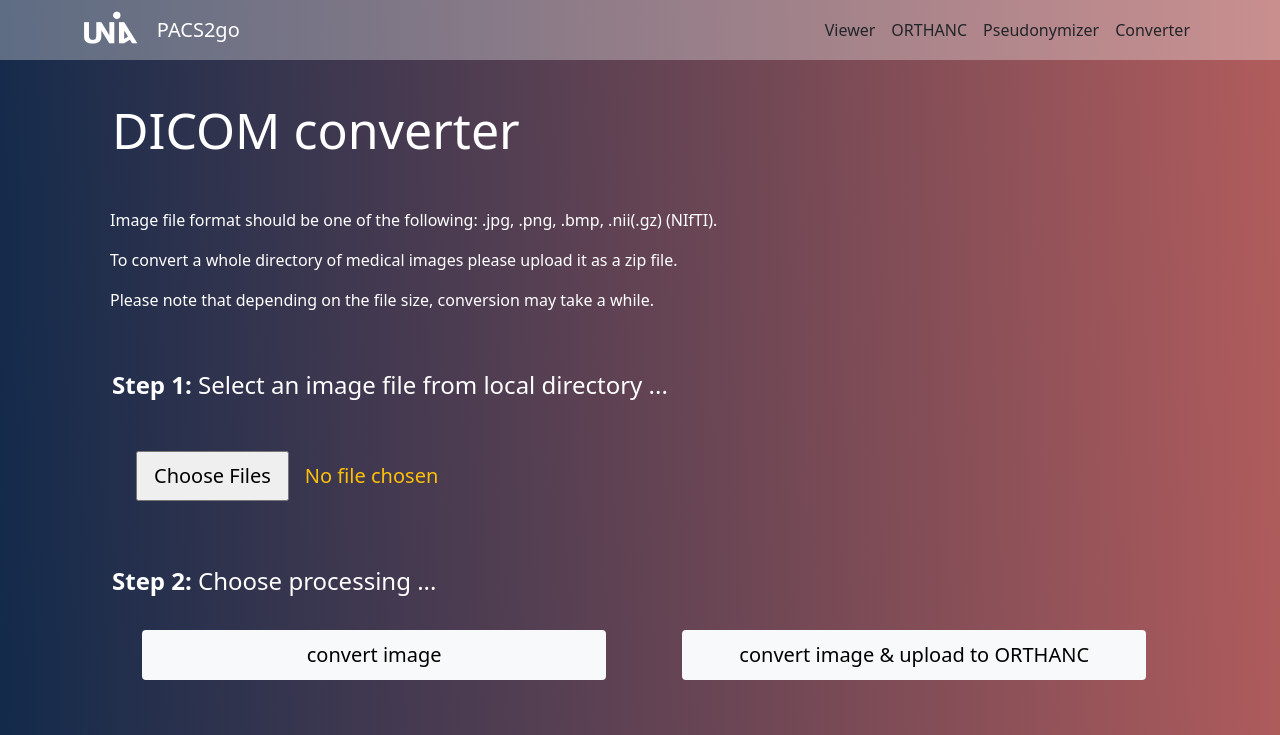
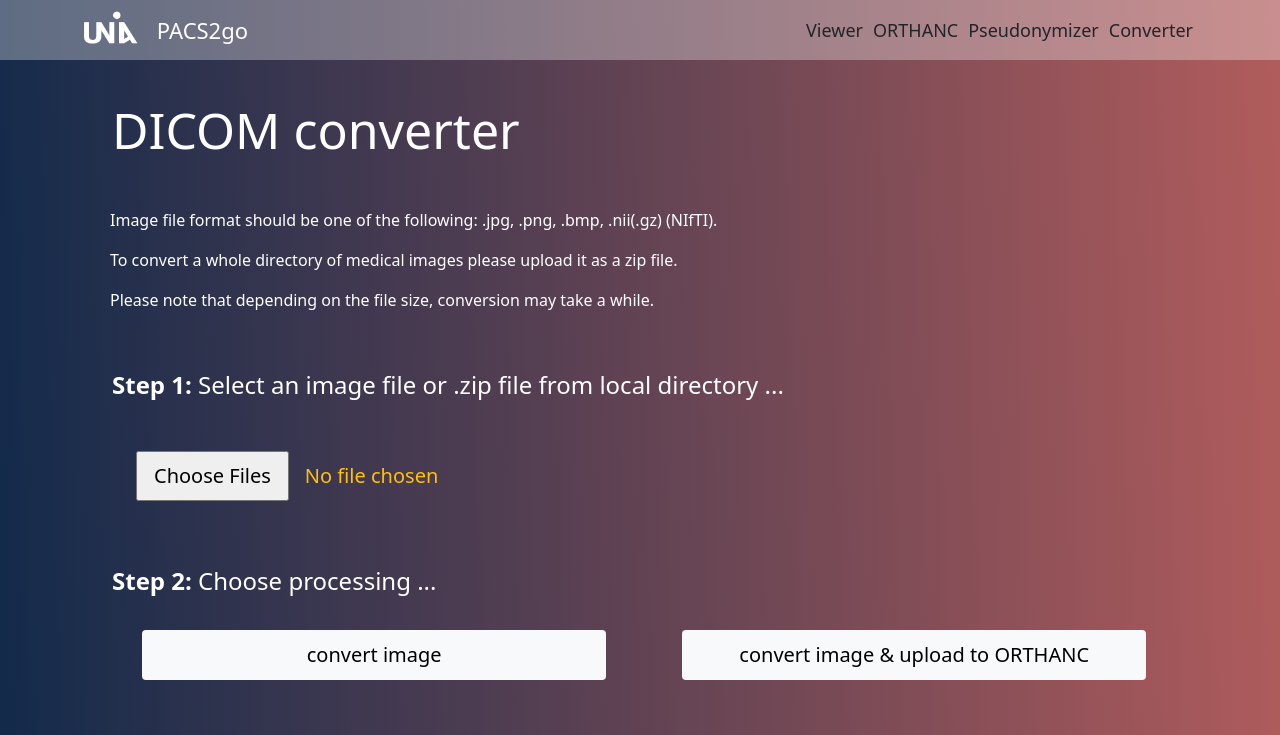
Before and after one commit to frankkramer-lab/PACS2go, a Flask app: page /converter in a window 1280 px wide. Shown: the top 735 px of the page. Run offline with Flask 2, Linux system fonts and the light colour scheme; parts of the project's set-up code (start-up, migrations or seed data) failed here and were passed over.

Commit message:
more css styling #15

```diff
--- a/config/assets/style.css
+++ b/config/assets/style.css
@@ -11,11 +11,25 @@
         background: rgba(255,255,255,0.31);
         height: 60px;
 }
-.navbar-light .navbar-brand {
+.my-navbar-brand{
         color: var(--bs-white);
+        font-size: 22px;
+        text-decoration: none;
 }
-.navbar-light .navbar-nav .nav-link {
+.my-navbar-brand:hover {
+        color: var(--bs-white);
+        text-decoration: none;
+        text-shadow: 0  0 15px #1b1b1b;
+}
+.my-nav-link {
         color: var(--bs-dark);
+        font-size: 18px;
+        text-decoration: none;
+        padding: 0 5px;
+}
+.my-nav-link:hover {
+        color: var(--bs-warning);
+        text-shadow: 0  0 15px #1b1b1b;
 }
 .my-row {
         padding: 15px 30px;
--- a/web-service/templates/base.html
+++ b/web-service/templates/base.html
@@ -15,20 +15,18 @@
                         <a class="navbar-brand" href="http://vm204-misit.informatik.uni-augsburg.de/web/"
                                 ><img src="../assets/uni-logo-for-web.png"
                                         height="40px"></a>
-                        <a class="navbar-brand" onmouseover="this.style.color='#d3d3d3'"
-                        onmouseout="this.style.color='white'" href="http://vm204-misit.informatik.uni-augsburg.de/web/"
-                                > PACS2go </a>
+                        <a class="my-navbar-brand" href="http://vm204-misit.informatik.uni-augsburg.de/web/"> PACS2go </a>
                         <div class="collapse navbar-collapse" id="navcol-1">
                                 <ul class="navbar-nav ms-auto">
-                                        <li class="nav-item"><a class="nav-link"
+                                        <li class="nav-item"><a class="my-nav-link"
                                                         href="http://vm204-misit.informatik.uni-augsburg.de/">Viewer</a></li>
-                                        <li class="nav-item"><a class="nav-link"
+                                        <li class="nav-item"><a class="my-nav-link"
                                                         href="http://vm204-misit.informatik.uni-augsburg.de/pacs-admin/"
                                                         >ORTHANC</a></li>
-                                        <li class="nav-item"><a class="nav-link" href="pseudonymizer"
+                                        <li class="nav-item"><a class="my-nav-link" href="pseudonymizer"
                                                         >Pseudonymizer</a></li>
-                                        <li class="nav-item"><a class="nav-link " href="converter"
-                                                        ">Converter</a></li>
+                                        <li class="nav-item"><a class="my-nav-link" href="converter"
+                                                        >Converter</a></li>
                                 </ul>
                         </div>
                 </div>
--- a/web-service/templates/dicom-converter.html
+++ b/web-service/templates/dicom-converter.html
@@ -12,7 +12,7 @@
         <form action="http://vm204-misit.informatik.uni-augsburg.de/web/convert_file" method="POST" enctype="multipart/form-data">
                 <div class="row my-row">
                         <div class="container steps">
-                                <p> <b>Step 1:</b> Select an image file from local directory ...<br></p>
+                                <p> <b>Step 1:</b> Select an image file or .zip file from local directory ...<br></p>
                         </div>
                         <div class="col">
                                 <input class="form-control-lg file-input" type="file" name="file" multiple='' />
--- a/web-service/templates/pseudonymizer.html
+++ b/web-service/templates/pseudonymizer.html
@@ -13,7 +13,7 @@
                 enctype="multipart/form-data">
                 <div class="row my-row">
                         <div class="container steps">
-                                <p> <b>Step 1:</b> Select an image file from local directory
+                                <p> <b>Step 1:</b> Select an image file  or .zip file from local directory
                                         ...<br></p>
                         </div>
                         <div class="col">
```
